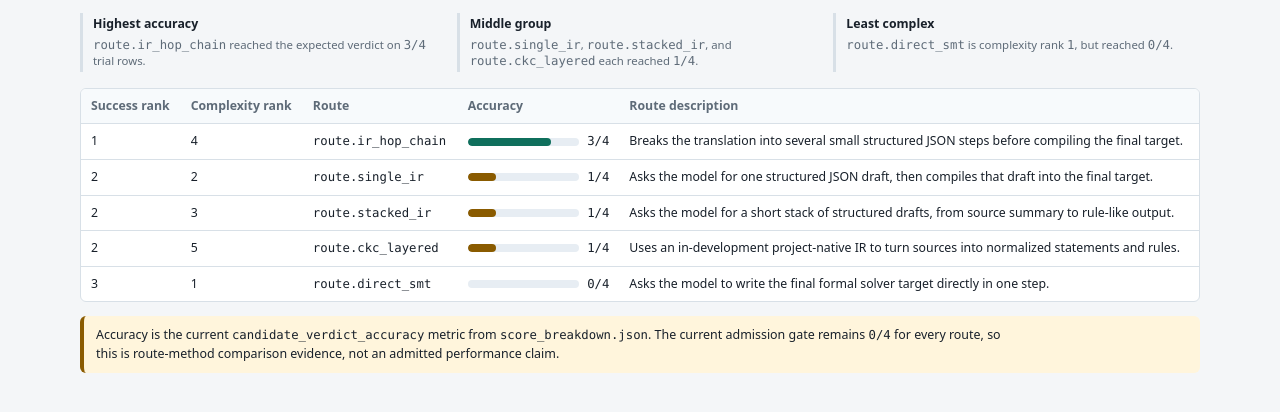
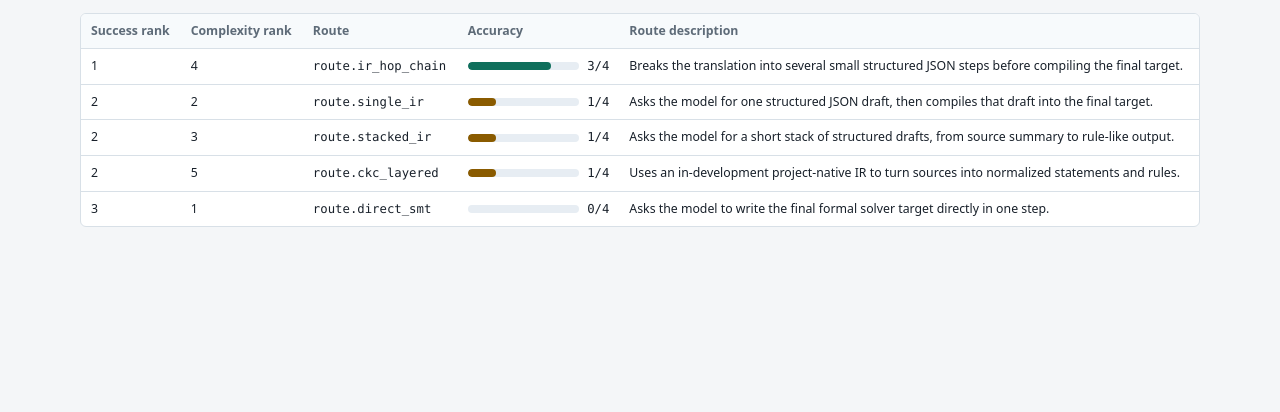
Before and after one commit to eturkes/ckc-ui, a website: page index.html in a window 1280 px wide. Shown: the part 94-506 px from the top of the page. Drawn offline with Linux system fonts and the light colour scheme.

Commit message:
Remove route ranking summary notes

```diff
--- a/index.html
+++ b/index.html
@@ -15,7 +15,6 @@
       --green: #0f6f5c;
       --amber: #8a5b00;
       --red: #a23b35;
-      --amber-soft: #fff5dc;
       font-family: ui-sans-serif, system-ui, -apple-system, BlinkMacSystemFont, "Segoe UI", sans-serif;
       font-size: 15px;
     }
@@ -28,10 +27,6 @@
     code { font-family: "SFMono-Regular", Consolas, "Liberation Mono", monospace; font-size: .82rem; overflow-wrap: anywhere; }
     .wrap { width: min(1120px, calc(100vw - 32px)); margin: 0 auto; padding: 22px 0; }
     .lede { margin-top: 8px; font-size: .96rem; }
-    .rank-strip { display: grid; grid-template-columns: repeat(3, minmax(0, 1fr)); gap: 10px; margin-top: 16px; }
-    .rank-fact { border-left: 3px solid var(--line); padding: 2px 0 2px 10px; min-width: 0; }
-    .rank-fact strong { display: block; font-size: .82rem; margin-bottom: 5px; }
-    .rank-fact span { display: block; color: var(--muted); font-size: .76rem; line-height: 1.35; overflow-wrap: anywhere; }
     .table-wrap { overflow-x: auto; border: 1px solid var(--line); border-radius: 6px; background: var(--surface); margin-top: 16px; }
     table { width: 100%; min-width: 900px; border-collapse: collapse; }
     th, td { border-bottom: 1px solid var(--line); padding: 9px 10px; text-align: left; vertical-align: top; font-size: .82rem; line-height: 1.35; }
@@ -45,11 +40,6 @@
     .fill.green { background: var(--green); }
     .fill.amber { background: var(--amber); }
     .fill.red { background: var(--red); }
-    .note { border-left: 4px solid var(--amber); background: var(--amber-soft); padding: 10px 12px; border-radius: 6px; margin-top: 14px; }
-    .note p { color: var(--ink); font-size: .83rem; }
-    @media (max-width: 860px) {
-      .rank-strip { grid-template-columns: 1fr; }
-    }
     @media (max-width: 680px) {
       .wrap { width: min(100vw - 20px, 1120px); padding: 16px 0; }
       th, td { padding: 8px; }
@@ -61,21 +51,6 @@
     <div class="wrap">
       <h1>Route Ranking</h1>
       <p class="lede">Routes are ranked by accuracy: how often the generated target reached the expected verdict on the current trial rows.</p>
-
-      <div class="rank-strip" aria-label="Route ranking summary">
-        <div class="rank-fact">
-          <strong>Highest accuracy</strong>
-          <span><code>route.ir_hop_chain</code> reached the expected verdict on <code>3/4</code> trial rows.</span>
-        </div>
-        <div class="rank-fact">
-          <strong>Middle group</strong>
-          <span><code>route.single_ir</code>, <code>route.stacked_ir</code>, and <code>route.ckc_layered</code> each reached <code>1/4</code>.</span>
-        </div>
-        <div class="rank-fact">
-          <strong>Least complex</strong>
-          <span><code>route.direct_smt</code> is complexity rank <code>1</code>, but reached <code>0/4</code>.</span>
-        </div>
-      </div>
 
       <div class="table-wrap">
         <table>
@@ -128,9 +103,6 @@
         </table>
       </div>
 
-      <div class="note">
-        <p>Accuracy is the current <code>candidate_verdict_accuracy</code> metric from <code>score_breakdown.json</code>. The current admission gate remains <code>0/4</code> for every route, so this is route-method comparison evidence, not an admitted performance claim.</p>
-      </div>
     </div>
   </main>
 </body>
```
Also changed, not shown: .agent/memory.md.
